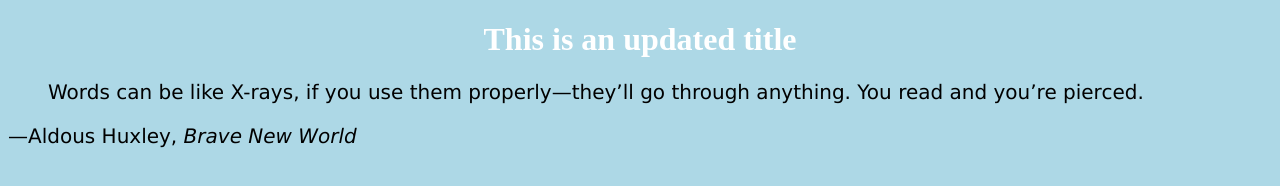
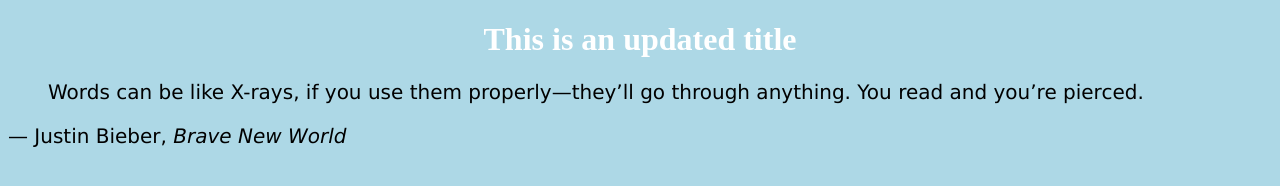
Before and after one commit to Primchuk1/GitLab, a plain HTML site: page index.html in a window 1280 px wide. Drawn offline with Linux system fonts and the light colour scheme.

Commit message:
Pryymak: changed author's name

```diff
--- a/index.html
+++ b/index.html
@@ -11,7 +11,7 @@
             <blockquote cite="https://www.huxley.net/bnw/four.html">
               <p>Words can be like X-rays, if you use them properly—they’ll go through anything. You read and you’re pierced.</p>
             </blockquote>
-            <p>—Aldous Huxley, <cite>Brave New World</cite></p>
+            <p>— Justin Bieber, <cite>Brave New World</cite></p>
           </div>
     </body>
 </html>
```
